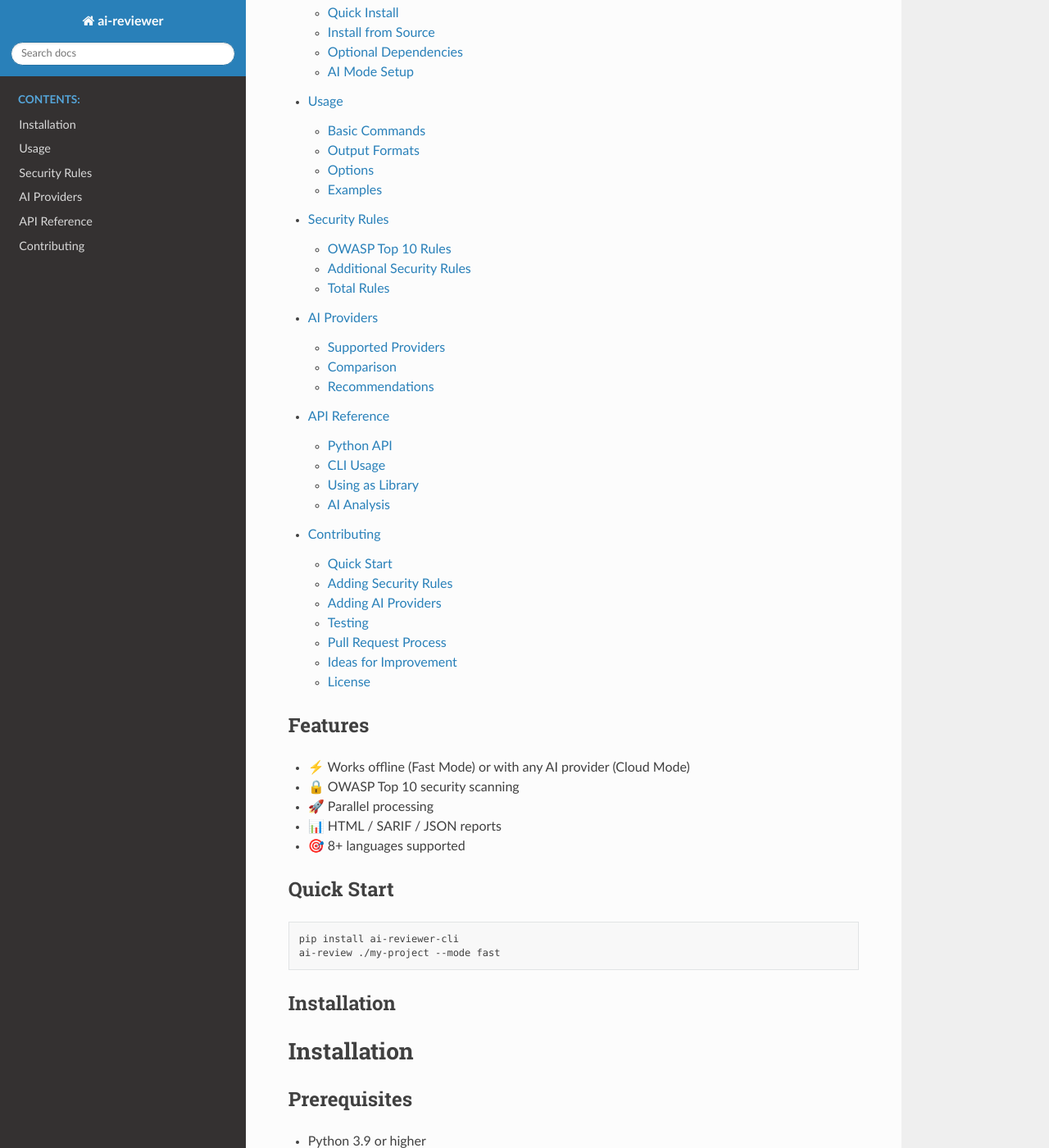
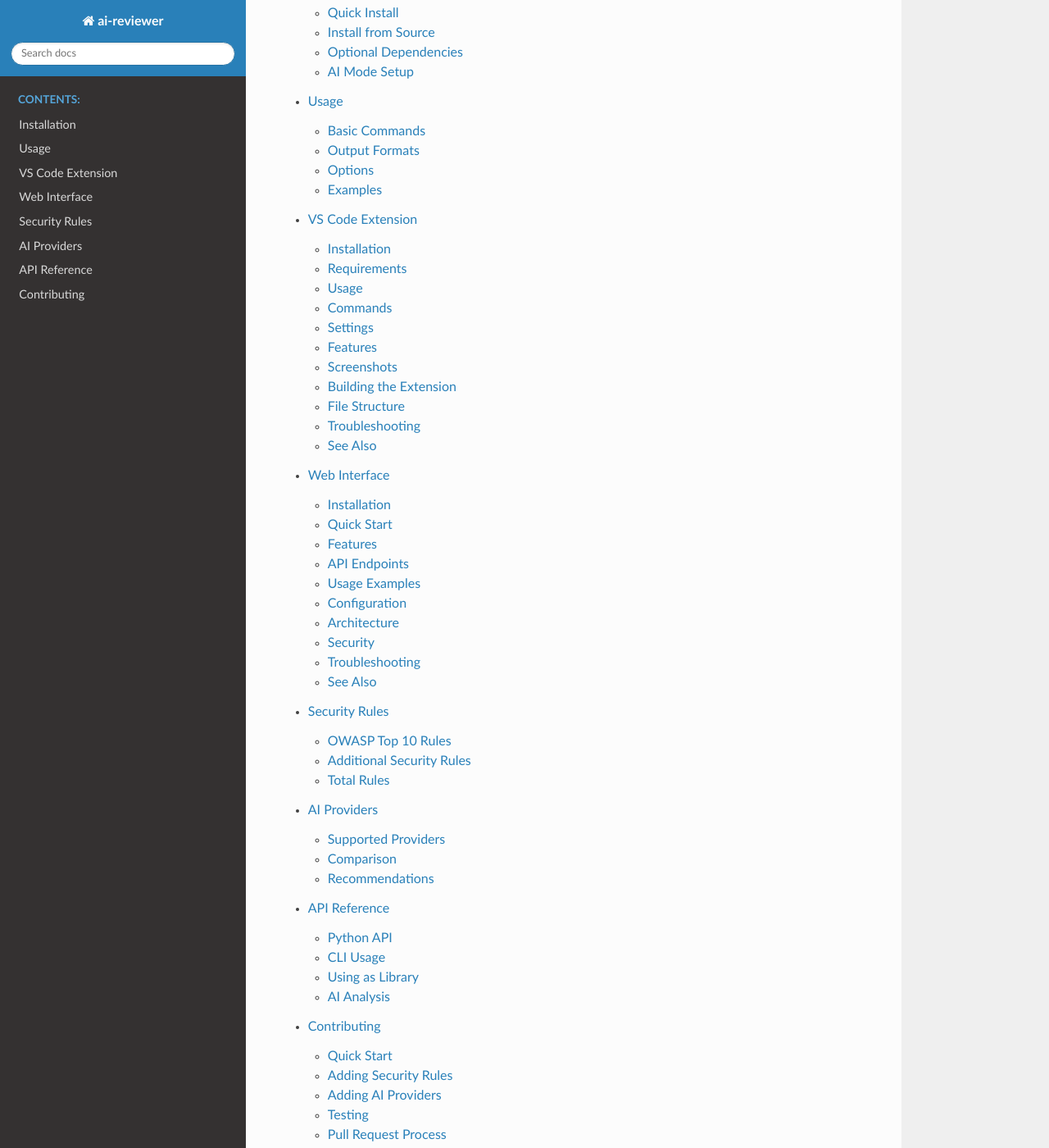
Before and after one commit to briej/ai-reviewer, a Sphinx documentation site: the page built from docs/index.rst, in a window 1280 px wide and 1400 px high, scrolled down 313 px. Shown: the whole window at 82% size. Built offline with Sphinx 7.4.7 and the Read the Docs theme 3.1.0, drawn with Linux system fonts in a browser that asks for light colours; some of the changed lines change nothing that is shown; some of the changed text lies outside the part shown.

Commit message:
docs: Add VS Code Extension and Web Interface documentation

```diff
--- a/docs/index.rst
+++ b/docs/index.rst
@@ -9,6 +9,8 @@
 
    installation
    usage
+   vscode-extension
+   web-interface
    security-rules
    ai-providers
    api
@@ -22,6 +24,8 @@
 - 🚀 Parallel processing
 - 📊 HTML / SARIF / JSON reports
 - 🎯 8+ languages supported
+- 💻 VS Code extension
+- 🌐 Web interface
 
 Quick Start
 -----------
--- /dev/null
+++ b/docs/vscode-extension.rst
@@ -0,0 +1,247 @@
+VS Code Extension
+=================
+
+ai-reviewer has a native VS Code extension for seamless code review.
+
+Installation
+------------
+
+From VSIX file:
+
+.. code-block:: bash
+
+   # Download or build the extension
+   cd vscode-extension
+   vsce package
+
+   # Install locally
+   code --install-extension ai-reviewer-vscode-1.3.1.vsix
+
+From source (development):
+
+.. code-block:: bash
+
+   cd vscode-extension
+   npm install
+   npm run compile
+   vsce package
+   code --install-extension ai-reviewer-vscode-1.3.1.vsix
+
+Requirements
+------------
+
+- **ai-reviewer-cli** must be installed globally:
+
+  .. code-block:: bash
+
+     pip install ai-reviewer-cli
+
+- **Node.js** (for building the extension, optional for usage)
+
+Usage
+-----
+
+After installation, use these commands:
+
+1. **Scan Workspace**: ``Ctrl+Shift+P`` → ``ai-reviewer: Scan Workspace``
+2. **Scan Current File**: Right-click → ``ai-reviewer: Scan Current File``
+3. **Show Results**: ``Ctrl+Shift+P`` → ``ai-reviewer: Show Results``
+4. **Clear Results**: ``Ctrl+Shift+P`` → ``ai-reviewer: Clear Results``
+
+Commands
+--------
+
+.. list-table::
+   :widths: 25 75
+   :header-rows: 1
+
+   * - Command
+     - Description
+   * - ``ai-reviewer.scanWorkspace``
+     - Scan entire workspace for vulnerabilities
+   * - ``ai-reviewer.scanFile``
+     - Scan currently open file
+   * - ``ai-reviewer.showResults``
+     - Display results in webview panel
+   * - ``ai-reviewer.clearResults``
+     - Clear all results
+
+Settings
+--------
+
+Configure in VS Code settings (``settings.json``):
+
+.. code-block:: json
+
+   {
+     "ai-reviewer.mode": "fast",
+     "ai-reviewer.provider": "ollama",
+     "ai-reviewer.model": "llama3.1:8b",
+     "ai-reviewer.severity": "all",
+     "ai-reviewer.ignore": ["__pycache__", ".git", "node_modules"]
+   }
+
+Settings Reference
+~~~~~~~~~~~~~~~~~~
+
+.. list-table::
+   :widths: 25 75
+   :header-rows: 1
+
+   * - Setting
+     - Description
+   * - ``ai-reviewer.mode``
+     - Analysis mode: ``fast``, ``ai``, or ``cloud``
+   * - ``ai-reviewer.provider``
+     - AI provider: ``ollama``, ``deepseek``, ``openrouter``, ``groq``
+   * - ``ai-reviewer.model``
+     - AI model name (default: ``llama3.1:8b``)
+   * - ``ai-reviewer.severity``
+     - Minimum severity: ``critical``, ``warning``, ``info``, ``all``
+   * - ``ai-reviewer.ignore``
+     - Patterns to ignore during scan
+
+Features
+--------
+
+- 🔍 **Real-time scanning** - Scan files as you work
+- 📊 **Beautiful results panel** - Webview with dark theme
+- ⚙️ **Configurable** - Choose analysis mode and provider
+- 🎨 **VS Code integration** - Status bar, context menu, sidebar
+- 📈 **Summary dashboard** - Critical, warning, info counts
+
+Screenshots
+-----------
+
+Results Panel
+~~~~~~~~~~~~~
+
+The extension shows results in a beautiful webview panel with:
+
+- Summary cards (Critical, Warning, Info counts)
+- Organized issue list by severity
+- Click to navigate to issue location
+- Dark theme support
+
+Sidebar View
+~~~~~~~~~~~~
+
+Results also appear in the VS Code sidebar under "ai-reviewer" panel.
+
+Context Menu
+~~~~~~~~~~~~
+
+Right-click any file in Explorer to scan it individually.
+
+Building the Extension
+----------------------
+
+Prerequisites
+~~~~~~~~~~~~~
+
+- Node.js v16+
+- npm v8+
+- @vscode/vsce
+
+Build Steps
+~~~~~~~~~~~
+
+.. code-block:: bash
+
+   # Install dependencies
+   npm install
+
+   # Compile TypeScript
+   npm run compile
+
+   # Package extension
+   vsce package
+
+   # Publish (optional)
+   vsce publish
+
+Development
+~~~~~~~~~~~
+
+Run in watch mode:
+
+.. code-block:: bash
+
+   npm run watch
+
+Debug extension:
+
+1. Open ``vscode-extension/`` folder in VS Code
+2. Press ``F5`` to launch extension host
+3. Use debugger in the new window
+
+Testing
+~~~~~~~
+
+1. Install extension: ``code --install-extension ai-reviewer-vscode-1.3.1.vsix``
+2. Open any Python/JavaScript/TypeScript project
+3. Run ``ai-reviewer: Scan Workspace``
+4. Check results panel
+
+File Structure
+--------------
+
+.. code-block:: text
+
+   vscode-extension/
+   ├── src/
+   │   └── extension.ts      # Main extension code
+   ├── out/
+   │   ├── extension.js      # Compiled JavaScript
+   │   └── extension.js.map  # Source maps
+   ├── package.json          # Extension manifest
+   ├── tsconfig.json         # TypeScript config
+   ├── .vscodeignore         # Files to exclude
+   └── README.md             # User documentation
+
+Troubleshooting
+---------------
+
+Extension Not Activating
+~~~~~~~~~~~~~~~~~~~~~~~~
+
+Make sure ``ai-reviewer-cli`` is installed:
+
+.. code-block:: bash
+
+   pip install ai-reviewer-cli
+   ai-review --version
+
+Scan Fails
+~~~~~~~~~~
+
+Check that the CLI works:
+
+.. code-block:: bash
+
+   ai-review . --mode fast
+
+If it fails, fix the CLI issue first.
+
+TypeScript Errors
+~~~~~~~~~~~~~~~~~
+
+Install dependencies:
+
+.. code-block:: bash
+
+   cd vscode-extension
+   npm install
+
+Recompile:
+
+.. code-block:: bash
+
+   npm run compile
+
+See Also
+--------
+
+- `VS Code Extension API <https://code.visualstudio.com/api>`_
+- `Publishing Extensions <https://code.visualstudio.com/api/working-with-extensions/publishing-extension>`_
+- `ai-reviewer CLI <usage.html>`_
--- /dev/null
+++ b/docs/web-interface.rst
@@ -0,0 +1,337 @@
+Web Interface
+=============
+
+ai-reviewer includes a web-based GUI for code review.
+
+Installation
+------------
+
+Install with web dependencies:
+
+.. code-block:: bash
+
+   pip install ai-reviewer-cli[web]
+
+Or manually:
+
+.. code-block:: bash
+
+   pip install fastapi uvicorn jinja2
+
+Quick Start
+-----------
+
+Start the web server:
+
+.. code-block:: bash
+
+   python web_app.py
+
+Or with uvicorn:
+
+.. code-block:: bash
+
+   uvicorn web_app:app --reload --host 0.0.0.0 --port 8000
+
+Open http://localhost:8000 in your browser.
+
+Features
+--------
+
+- 🎨 **Modern UI** - Dark theme, responsive design
+- 📊 **Real-time results** - Live scan progress
+- 📈 **Summary dashboard** - Critical, warning, info counts
+- 📁 **File upload** - Scan individual files
+- 🔍 **Project scan** - Scan entire directories
+- ⚙️ **Configurable** - Choose mode, provider, model
+
+API Endpoints
+-------------
+
+GET /
+~~~~~
+
+Home page with web interface.
+
+**Response:** HTML page
+
+POST /api/scan
+~~~~~~~~~~~~~~
+
+Scan a project directory.
+
+**Request:**
+
+.. code-block:: bash
+
+   curl -X POST http://localhost:8000/api/scan \
+     -F "path=/path/to/project" \
+     -F "mode=fast" \
+     -F "provider=ollama" \
+     -F "model=llama3.1:8b"
+
+**Response:**
+
+.. code-block:: json
+
+   {
+     "scan_id": "1",
+     "summary": {
+       "critical": 3,
+       "warning": 12,
+       "info": 5
+     },
+     "total_issues": 20
+   }
+
+GET /api/results/{scan_id}
+~~~~~~~~~~~~~~~~~~~~~~~~~~
+
+Get scan results by ID.
+
+**Response:**
+
+.. code-block:: json
+
+   {
+     "scan_id": "1",
+     "path": "/path/to/project",
+     "mode": "fast",
+     "issues": [
+       {
+         "severity": "critical",
+         "type": "sql-injection",
+         "location": "db.py:45",
+         "message": "SQL Injection via f-string"
+       }
+     ],
+     "summary": {
+       "critical": 3,
+       "warning": 12,
+       "info": 5
+     }
+   }
+
+POST /api/upload
+~~~~~~~~~~~~~~~~
+
+Upload and scan a single file.
+
+**Request:**
+
+.. code-block:: bash
+
+   curl -X POST http://localhost:8000/api/upload \
+     -F "file=@example.py"
+
+**Response:**
+
+.. code-block:: json
+
+   {
+     "filename": "example.py",
+     "issues": [...],
+     "count": 5
+   }
+
+GET /api/providers
+~~~~~~~~~~~~~~~~~~
+
+List available AI providers.
+
+**Response:**
+
+.. code-block:: json
+
+   {
+     "providers": [
+       {"name": "ollama", "type": "local", "default_model": "llama3.1:8b"},
+       {"name": "deepseek", "type": "cloud", "default_model": "deepseek-coder"},
+       {"name": "openrouter", "type": "cloud", "default_model": "claude-3"},
+       {"name": "groq", "type": "cloud", "default_model": "llama3-70b"}
+     ]
+   }
+
+GET /health
+~~~~~~~~~~~
+
+Health check endpoint.
+
+**Response:**
+
+.. code-block:: json
+
+   {"status": "ok", "version": "1.3.1"}
+
+Usage Examples
+--------------
+
+Scan Project
+~~~~~~~~~~~~
+
+1. Open http://localhost:8000
+2. Enter project path: ``/path/to/project``
+3. Select mode: ``fast``, ``ai``, or ``cloud``
+4. Select provider (for AI/cloud modes)
+5. Click "Start Scan"
+6. View results in real-time
+
+Upload File
+~~~~~~~~~~~
+
+1. Click "Upload File" button
+2. Select a file
+3. View issues immediately
+
+API Usage
+~~~~~~~~~
+
+Python example:
+
+.. code-block:: python
+
+   import requests
+
+   # Scan project
+   response = requests.post(
+       'http://localhost:8000/api/scan',
+       files={'file': open('project.zip', 'rb')},
+       data={'mode': 'fast'}
+   )
+   scan_id = response.json()['scan_id']
+
+   # Get results
+   results = requests.get(f'http://localhost:8000/api/results/{scan_id}')
+   print(results.json())
+
+cURL example:
+
+.. code-block:: bash
+
+   # Scan project
+   curl -X POST http://localhost:8000/api/scan \
+     -F "path=/path/to/project" \
+     -F "mode=fast"
+
+   # Get results
+   curl http://localhost:8000/api/results/1
+
+Configuration
+-------------
+
+Environment Variables
+~~~~~~~~~~~~~~~~~~~~~
+
+.. list-table::
+   :widths: 25 75
+   :header-rows: 1
+
+   * - Variable
+     - Description
+   * - ``AI_REVIEWER_MODE``
+     - Default analysis mode (fast, ai, cloud)
+   * - ``AI_REVIEWER_PROVIDER``
+     - Default AI provider (ollama, deepseek, etc.)
+   * - ``AI_REVIEWER_MODEL``
+     - Default AI model (llama3.1:8b)
+   * - ``AI_REVIEWER_PORT``
+     - Server port (default: 8000)
+
+Server Configuration
+~~~~~~~~~~~~~~~~~~~~
+
+Run with custom settings:
+
+.. code-block:: bash
+
+   # Custom port
+   uvicorn web_app:app --port 3000
+
+   # Custom host
+   uvicorn web_app:app --host 0.0.0.0
+
+   # Production mode
+   uvicorn web_app:app --workers 4 --host 0.0.0.0 --port 8000
+
+Architecture
+------------
+
+Components
+~~~~~~~~~~
+
+.. code-block:: text
+
+   web_app.py
+   ├── FastAPI app
+   ├── API endpoints (/api/scan, /api/results, etc.)
+   └── Static file serving
+
+   templates/
+   └── index.html    # Web interface UI
+
+   static/
+   └── (future CSS/JS assets)
+
+   src/
+   ├── analyzer.py      # Core analysis engine
+   ├── scanner.py       # File scanner
+   └── reporter.py      # Report generators
+
+Security
+--------
+
+The web interface runs locally by default. For production:
+
+1. Use HTTPS
+2. Add authentication
+3. Limit file upload size
+4. Validate input paths
+
+Example with authentication:
+
+.. code-block:: bash
+
+   pip install python-jose[cryptography]
+
+Then add JWT middleware to ``web_app.py``.
+
+Troubleshooting
+---------------
+
+Port Already in Use
+~~~~~~~~~~~~~~~~~~~
+
+.. code-block:: bash
+
+   # Find process using port 8000
+   netstat -ano | findstr :8000
+
+   # Kill process
+   taskkill /PID <PID> /F
+
+   # Or use different port
+   uvicorn web_app:app --port 3000
+
+Module Not Found
+~~~~~~~~~~~~~~~~
+
+.. code-block:: bash
+
+   pip install -U ai-reviewer-cli[web]
+
+Ollama Connection Error
+~~~~~~~~~~~~~~~~~~~~~~~
+
+Make sure Ollama is running:
+
+.. code-block:: bash
+
+   ollama list
+   ollama pull llama3.1:8b
+
+See Also
+--------
+
+- `FastAPI Documentation <https://fastapi.tiangolo.com/>`_
+- `ai-reviewer CLI <usage.html>`_
+- `VS Code Extension <vscode-extension.html>`_
```
